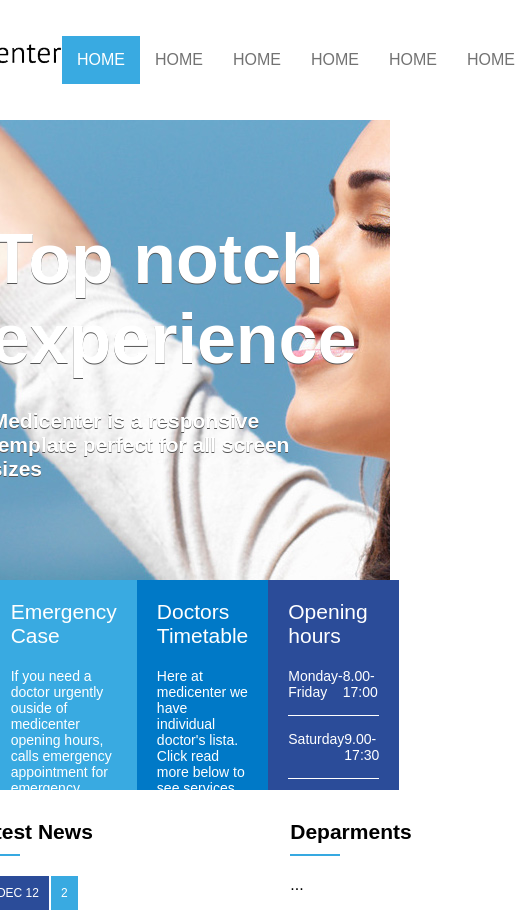
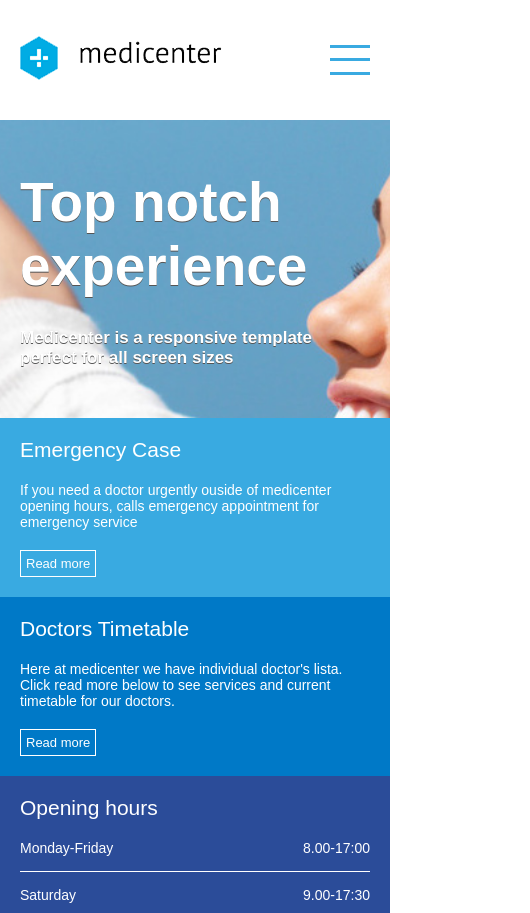
Before and after one commit to derikfigueiredo/medicenter-html-css, a plain HTML site: page index.html in a window 390 px wide. Shown: the top 913 px of the page, 530 px wide, since content can reach past the window. Drawn offline with Linux system fonts and the light colour scheme.

Commit message:
Responsividade

```diff
--- a/assets/css/template.css
+++ b/assets/css/template.css
@@ -35,6 +35,7 @@ nav li {
     display: flex;
     align-items: center;
 }
+
 nav ul {
     display: flex;
 }
@@ -289,7 +290,100 @@ footer .widget_title_text {
 }
 
 
+.menuMobile {
+    width: 40px;
+    height: 40px;
+    margin-bottom: 40px;
+    margin-top: 40px;
+    margin-right: 20px;
+    display: none;
+}
 
+.mm_line {
+    height: 3px;
+    background-color: #39aae1;
+}
+
+
+@media (max-width:600px) {
+    #banner  {
+        height: auto;
+    }
+
+    .banner_headline {
+        padding: 20px;
+        padding-top: 50px;
+        padding-bottom: 50px;
+    }
+
+    .banner_headline h1 {
+        font-size: 55px;
+    }
+
+    .banner_headline h2 {
+        font-size: 17px;
+    }
+
+    .banner_options {
+        height: auto;
+        flex-direction: column;
+    }
+
+    .container {
+        flex-direction: column;
+    }
+
+    #banner {
+        height: auto;
+    }
+
+    #geral section,
+    #geral aside {
+        padding: 20px;
+    }
+
+    .footer_menu {
+        flex-direction: column;
+    }
+
+    .footer_area {
+        flex-direction: column;
+        padding-left: 20px;
+    }
+
+    .footer_copy {
+        padding-left: 20px;
+    }
+
+    header .container {
+        flex-direction: row;
+    }
+
+    header {
+        height: auto;
+    }
+
+    nav ul {
+        flex-direction: column;
+        position: absolute;
+        left: 0;
+        width: 100%;
+        background-color: #FFFFFF;
+        display: none;
+    }
+
+    .logo {
+        padding-left: 20px;
+    }
+
+    .menuMobile {
+        display: flex;
+        flex-direction: column;
+        justify-content: space-around;
+    }
+
+
+}
 
 
 
--- /dev/null
+++ b/assets/js/script.js
@@ -0,0 +1,7 @@
+document.querySelector('.menuMobile').addEventListener('click', ()=>{
+    if (document.querySelector('.menu nav ul').style.display == 'flex') {
+    document.querySelector('.menu nav ul').style.display = "none";
+    } else {
+        document.querySelector('.menu nav ul').style.display = "flex";
+    }
+})
--- a/index.html
+++ b/index.html
@@ -13,8 +13,16 @@
                 <a href="index.html"><img src="assets/images/logo.png"></a>
             </div>
 
+
             <div class="menu">
                 <nav>
+
+                    <div class="menuMobile">
+                        <div class="mm_line"></div>
+                        <div class="mm_line"></div>
+                        <div class="mm_line"></div>
+                    </div>
+
                     <ul>
                         <li class="active"><a href="index.html">HOME</a></li>
                         <li><a href="index.html">HOME</a></li>
@@ -65,7 +73,6 @@
                 </div>
             </div>
         </div>
-
     </div>
     </section>
 
@@ -229,5 +236,7 @@
             </div>
         </div>
     </footer>
+
+    <script src="assets/js/script.js"></script>
 </body>
 </html>
```
